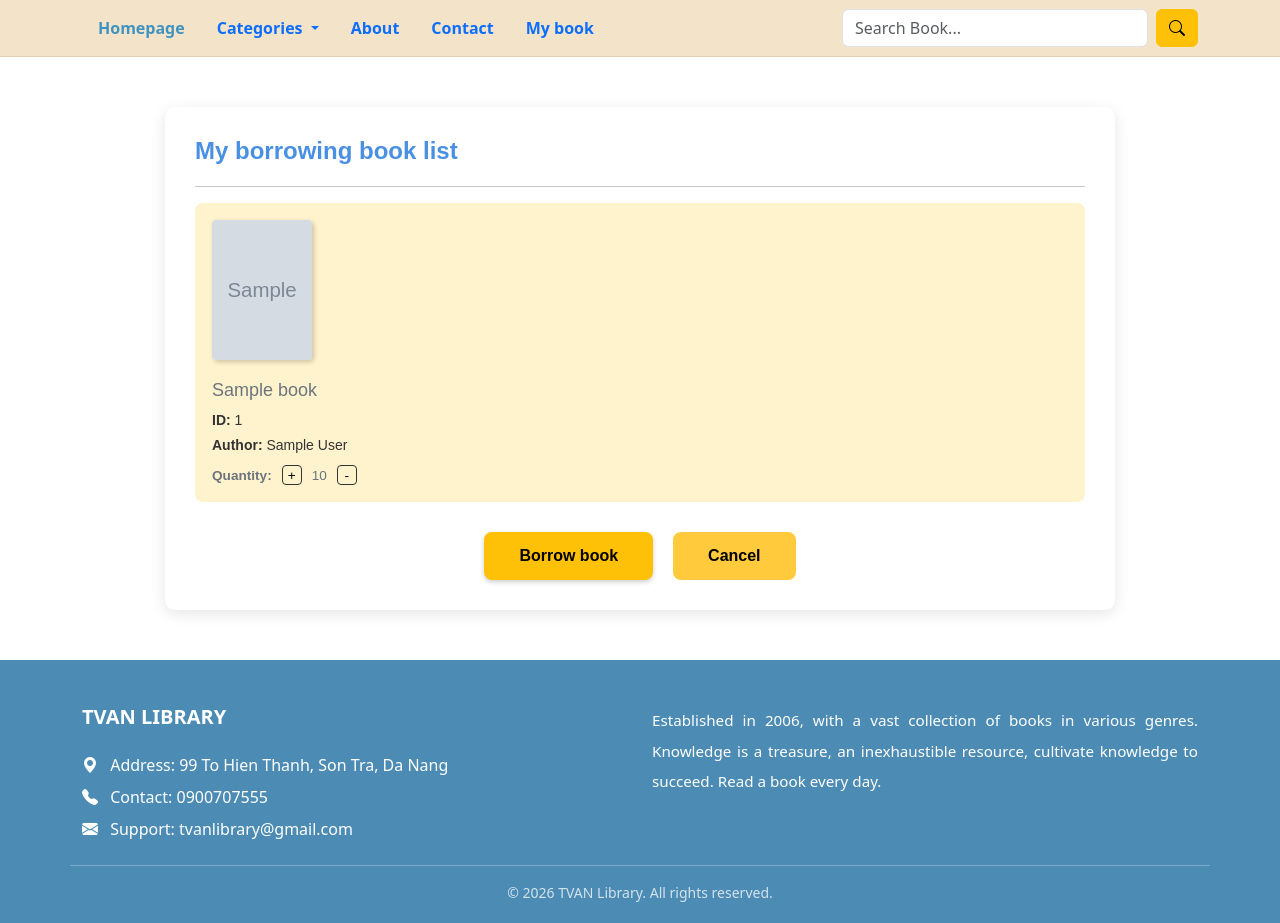
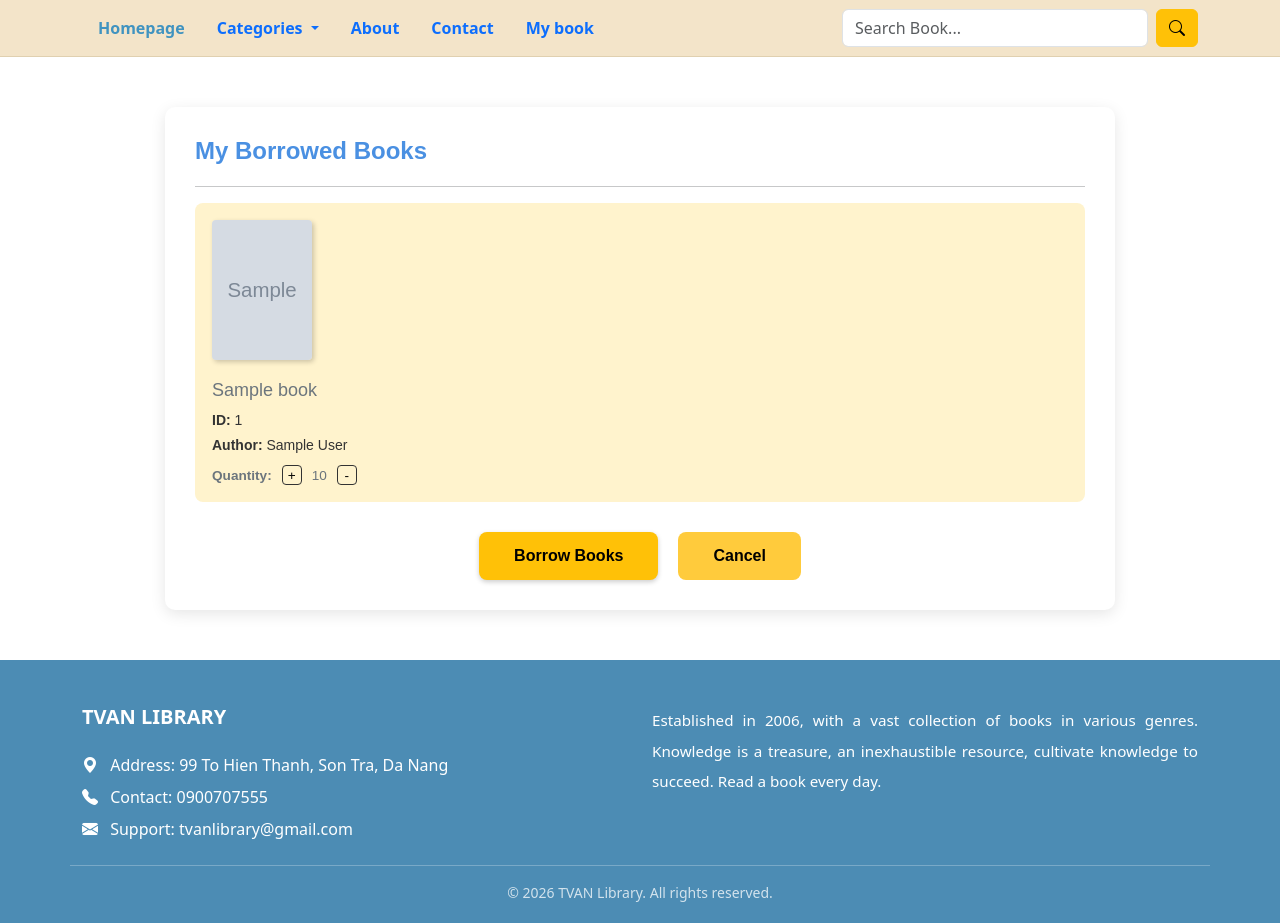
Before and after one commit to ThuyTrang27/library_management_project, a PHP site: template app/views/books/myBook.php in a window 1280 px wide. Shown: the part 65-988 px from the top of the page. Run offline with PHP 8.4, Linux system fonts and the light colour scheme; the template is opened without the code that fills it: most values are stand-ins (such as "Sample title", 1, 10 or a date in 2020); grey boxes marked "Sample" are stand-in pictures.

Commit message:
abjust content for page my book

```diff
--- a/app/views/books/myBook.php
+++ b/app/views/books/myBook.php
@@ -1,20 +1,24 @@
 <?php  require_once __DIR__ . '/../layouts/header.php';?>
 <link rel="stylesheet" href="css/bookRequest.css">
+
 <div class="borrow-container">
-    <h2 class="title-blue">My borrowing book list</h2>
+    <h2 class="title-blue">My Borrowed Books</h2>
     <hr>
+
     <?php if (empty($listBooks)): ?>
-    <p>Danh sách mượn của bạn đang trống. <a href="index.php">Quay lại chọn sách</a></p>
+        <p>Your borrowing list is empty. <a href="index.php">Go back to choose books</a></p>
     <?php else: ?>
     <?php endif; ?>
+
     <div class="book-list">
         <?php foreach ($listBooks as $book): ?>
         <div class="book-card">
-            <img src="<?php echo $book['image']; ?>" alt="Sách">
+            <img src="<?php echo $book['image']; ?>" alt="Book cover">
             <div class="book-info">
                 <h4><?php echo $book['title']; ?></h4>
                 <p><strong>ID:</strong> <?php echo $book['id']; ?></p>
                 <p><strong>Author:</strong> <?php echo $book['author']; ?></p>
+
                 <div class="quantity-control">
                     <strong>Quantity:</strong>
                     <button class="btn-qty" onclick="updateQty('<?php echo $book['id']; ?>', 1)">+</button>
@@ -25,9 +29,10 @@
         </div>
         <?php endforeach; ?>
     </div>
+
     <div class="button-group">
         <a href="index.php?action=show_borrow_form">
-            <button class="btn-submit">Borrow book</button>
+            <button class="btn-submit">Borrow Books</button>
         </a>
 
         <a href="index.php?action=home">
@@ -35,28 +40,27 @@
         </a>
     </div>
 </div>
+
 <?php require_once __DIR__ . '/../layouts/footer.php'; ?>
+
 <script>
 function updateQty(bookId, change) {
     let qtyElement = document.getElementById('qty-' + bookId);
     let currentQty = parseInt(qtyElement.innerText);
     let newQty = currentQty + change;
 
-    // Nếu số lượng mới > 0, cập nhật như bình thường
+    // If new quantity > 0 → update normally
     if (newQty > 0) {
         qtyElement.innerText = newQty;
         fetch(`index.php?action=update_cart_qty&id=${bookId}&qty=${newQty}`);
     }
-    // Nếu số lượng mới bằng 0, thực hiện xóa
+    // If new quantity = 0 → remove book
     else {
-        if (confirm("Bạn có muốn xóa sách này khỏi danh sách không?")) {
+        if (confirm("Do you want to remove this book from your list?")) {
             fetch(`index.php?action=remove_from_cart&id=${bookId}`)
                 .then(() => {
-                    // Tìm phần tử cha (book-card) và xóa nó khỏi giao diện
                     let bookCard = qtyElement.closest('.book-card');
                     bookCard.remove();
-
-                    // Nếu sau khi xóa mà không còn sách nào, có thể reload để hiện thông báo trống
                     location.reload();
                 });
         }
```
Lines whose indentation alone changed are shown as unchanged.
